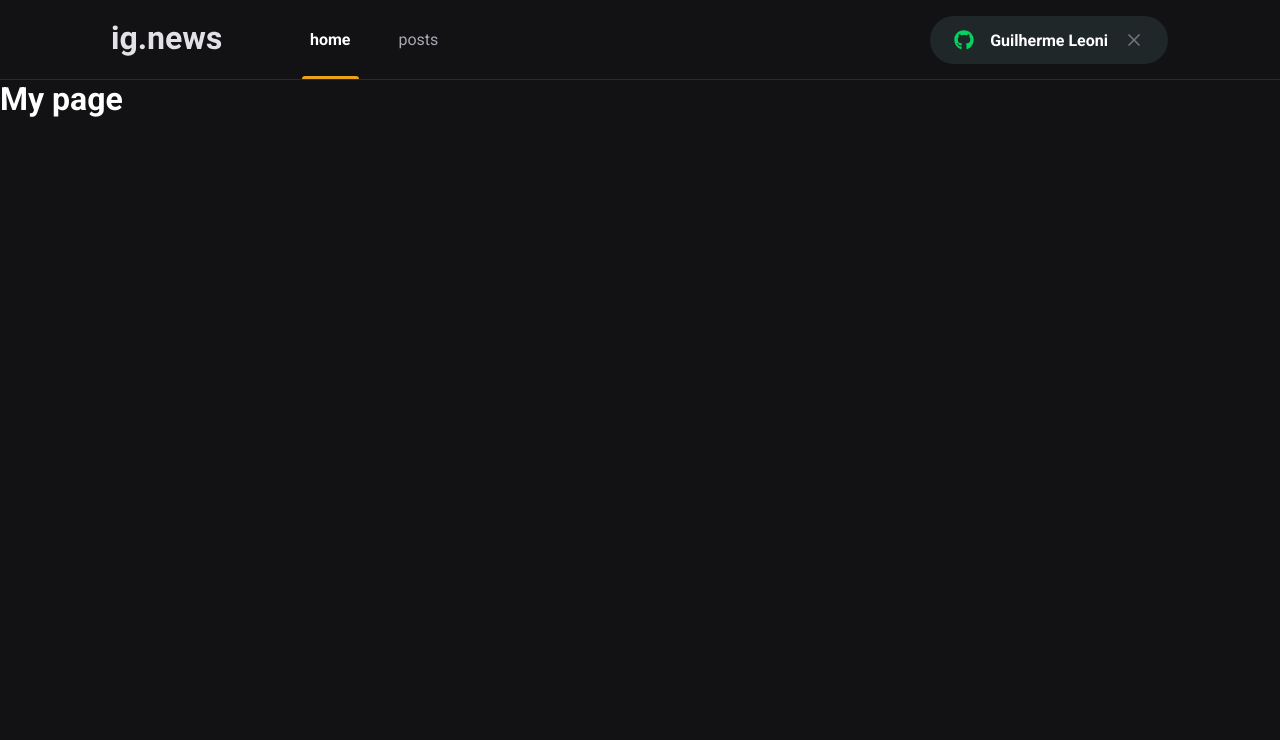
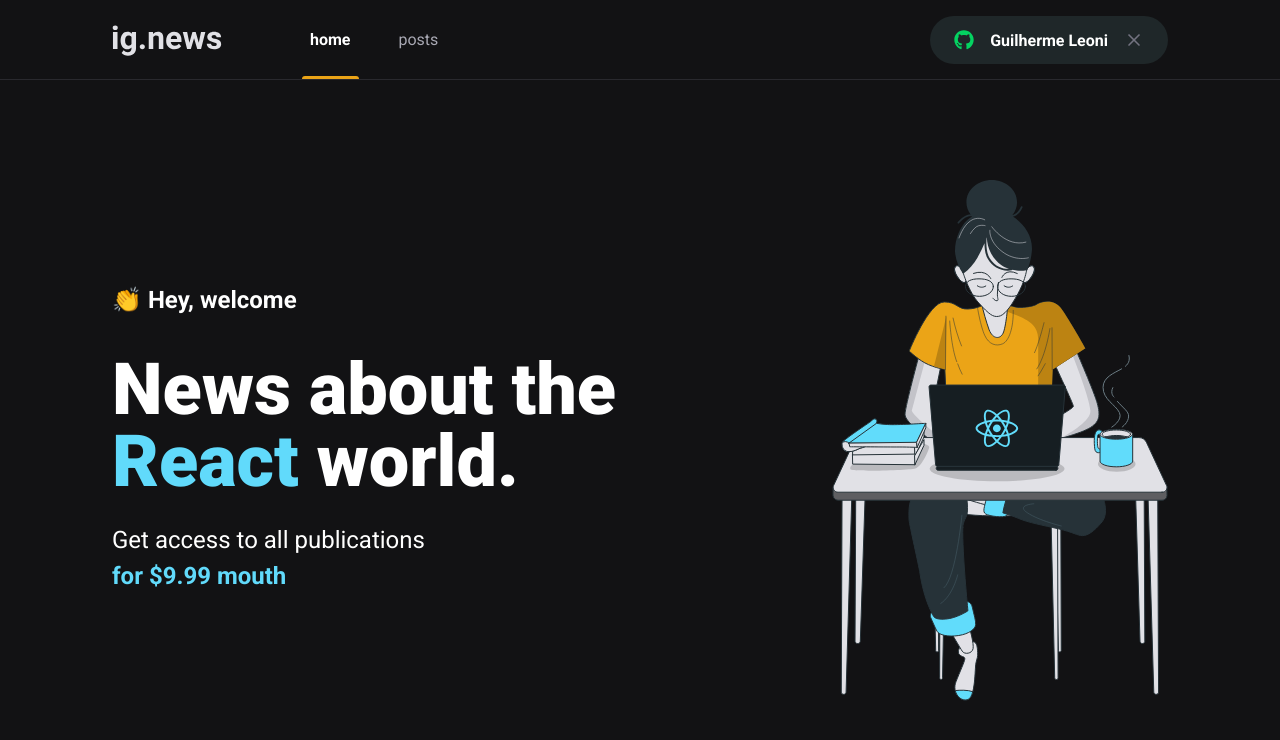
Before and after one commit to GuiLeoni14/ig_news, a Next.js app: page / in a window 1280 px wide. Shown: the top 740 px of the page. Built offline with nearby package versions, Linux system fonts and the light colour scheme.

Commit message:
adicionando styles da pagina home

```diff
--- a/src/components/Header/index.tsx
+++ b/src/components/Header/index.tsx
@@ -1,13 +1,13 @@
 import { SignButton } from '../SignButton';
-import styled from './styles.module.scss';
+import styles from './styles.module.scss';
 
 export function Header() {
     return (
-        <header className={styled.headerContainer}>
-            <div className={styled.headerContent}>
+        <header className={styles.headerContainer}>
+            <div className={styles.headerContent}>
                 <img src="/images/logo.svg" alt="ig.news" />
                 <nav>
-                    <a href="#" className={styled.active}>
+                    <a href="#" className={styles.active}>
                         home
                     </a>
                     <a href="#">posts</a>
--- a/src/components/SignButton/index.tsx
+++ b/src/components/SignButton/index.tsx
@@ -1,14 +1,14 @@
 import { FaGithub } from 'react-icons/fa';
 import { FiX } from 'react-icons/fi';
-import styled from './styles.module.scss';
+import styles from './styles.module.scss';
 export function SignButton() {
     const isUserLoggedIn = true;
     return isUserLoggedIn ? (
-        <button type="button" className={styled.signInButton}>
-            <FaGithub color="#04d361" /> Guilherme Leoni <FiX color="#737380" className={styled.closeIcon} />
+        <button type="button" className={styles.signInButton}>
+            <FaGithub color="#04d361" /> Guilherme Leoni <FiX color="#737380" className={styles.closeIcon} />
         </button>
     ) : (
-        <button type="button" className={styled.signInButton}>
+        <button type="button" className={styles.signInButton}>
             <FaGithub color="#eba417" /> Sign in with Github
         </button>
     );
--- /dev/null
+++ b/src/pages/home.module.scss
@@ -0,0 +1,35 @@
+.contentContainer{
+    max-width: 1120px;
+    margin: 0 auto;
+    padding: 0 2rem;
+    height: calc(100vh - 5rem);
+    display: flex;
+    align-items: center;
+    justify-content: space-between;
+}
+
+.hero{
+    max-width: 600px;
+    > span{
+        font-size: 1.5rem;
+        font-weight: bold;
+    }
+    h1{
+        font-size: 4.5rem;
+        line-height: 4.5rem;
+        font-weight: 900;
+        margin-top: 2.5rem;
+        span{
+            color: var(--cyan-500);
+        }
+    }
+    p{
+        font-size: 1.5rem;
+        line-height: 2.25rem;
+        margin-top: 1.5rem;
+        span{
+            color: var(--cyan-500);
+            font-weight: bold;
+        }
+    }
+}
--- a/src/pages/index.tsx
+++ b/src/pages/index.tsx
@@ -1,4 +1,5 @@
 import Head from 'next/head';
+import styles from './home.module.scss';
 
 export default function Home() {
     return (
@@ -6,9 +7,19 @@
             <Head>
                 <title>Ig News | Home</title>
             </Head>
-            <h1>
-                My <span>page</span>
-            </h1>
+            <main className={styles.contentContainer}>
+                <section className={styles.hero}>
+                    <span>👏 Hey, welcome</span>
+                    <h1>
+                        News about the <span>React</span> world.
+                    </h1>
+                    <p>
+                        Get access to all publications <br />
+                        <span>for $9.99 mouth</span>
+                    </p>
+                </section>
+                <img src="/images/avatar.svg" alt="girl coding" />
+            </main>
         </>
     );
 }
```
